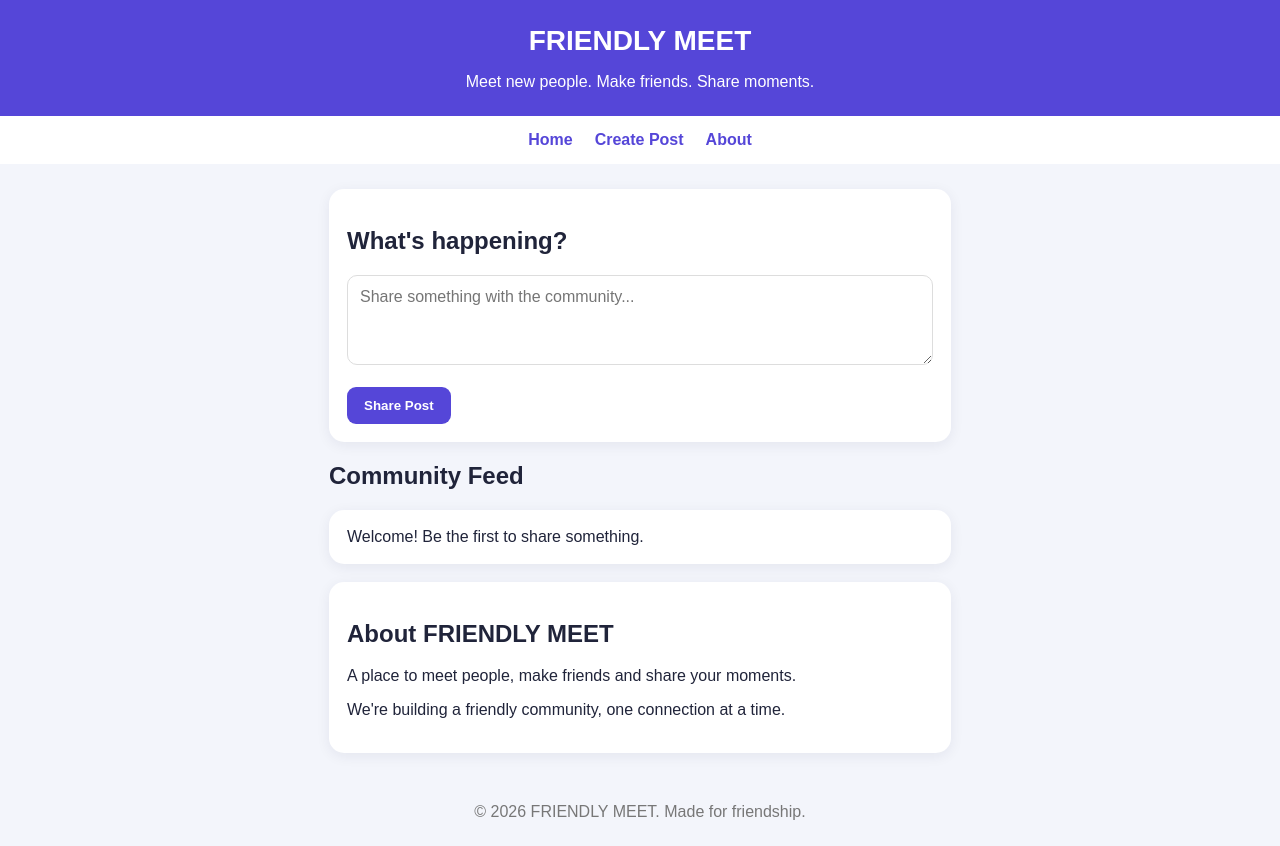
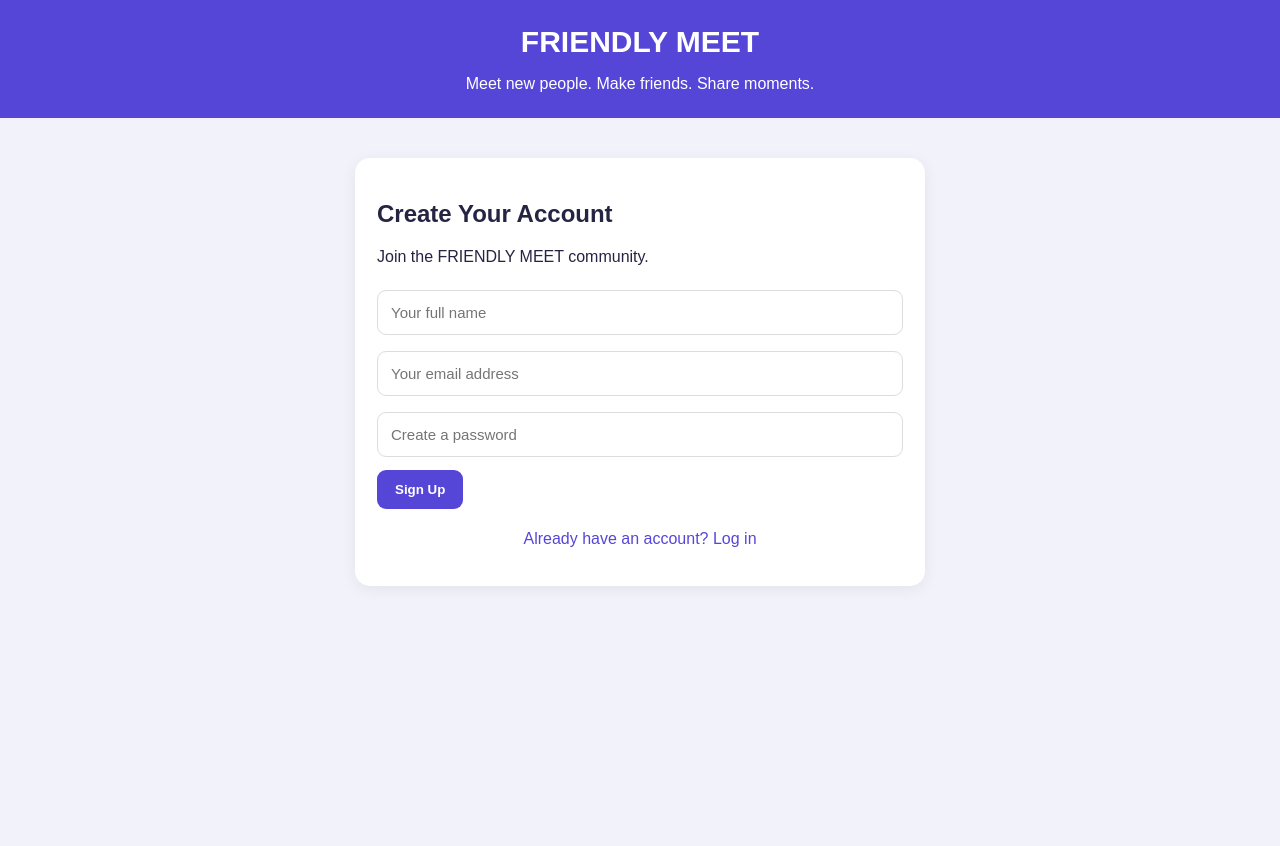
Before and after one commit to kuwaitson001/Friendly-Meet, a plain HTML site: page index.html in a window 1280 px wide. After the commit the page ends 800 px from the top, so only its background shows below. Drawn offline with Linux system fonts and the light colour scheme.

Commit message:
Refactor HTML structure and styles for FRIENDLY MEET

```diff
--- a/index.html
+++ b/index.html
@@ -5,68 +5,20 @@
 <meta name="viewport" content="width=device-width, initial-scale=1.0">
 <title>FRIENDLY MEET</title>
 <style>
-* { box-sizing: border-box; }
-body {
-  margin: 0;
-  background: #f3f5fb;
-  color: #20243a;
-  font-family: Arial, sans-serif;
-}
-header {
-  background: #5546d8;
-  color: white;
-  padding: 25px;
-  text-align: center;
-}
-header h1 { margin: 0; font-size: 28px; }
-header p { margin-bottom: 0; }
-nav {
-  display: flex;
-  justify-content: center;
-  gap: 22px;
-  background: white;
-  padding: 15px;
-  position: sticky;
-  top: 0;
-}
-nav a {
-  color: #5546d8;
-  text-decoration: none;
-  font-weight: bold;
-}
-main {
-  max-width: 650px;
-  margin: 25px auto;
-  padding: 0 14px;
-}
-.card {
-  background: white;
-  padding: 18px;
-  border-radius: 15px;
-  margin-bottom: 18px;
-  box-shadow: 0 3px 14px #18204412;
-}
-textarea {
-  width: 100%;
-  min-height: 90px;
-  padding: 12px;
-  border: 1px solid #ddd;
-  border-radius: 10px;
-  font: inherit;
-}
-button {
-  background: #5546d8;
-  color: white;
-  border: 0;
-  padding: 11px 17px;
-  border-radius: 9px;
-  font-weight: bold;
-  cursor: pointer;
-}
-.post { line-height: 1.5; }
-.post small { color: #777; }
-.actions { display: flex; gap: 10px; margin-top: 12px; }
-.actions button { background: #eee; color: #4032b7; }
+*{box-sizing:border-box}
+body{margin:0;font-family:Arial,sans-serif;background:#f2f3fa;color:#252442}
+header{background:#5546d8;color:white;text-align:center;padding:25px}
+header h1{margin:0;font-size:30px}
+header p{margin-bottom:0}
+main{max-width:600px;margin:25px auto;padding:15px}
+.card{background:white;padding:22px;border-radius:15px;margin-bottom:18px;box-shadow:0 3px 15px #0001}
+input,textarea{width:100%;padding:13px;margin:8px 0;border:1px solid #ddd;border-radius:9px;font-size:15px}
+button{background:#5546d8;color:white;border:0;padding:12px 18px;border-radius:9px;font-weight:bold;cursor:pointer;margin:5px 0}
+button:hover{background:#4032b7}
+.switch{text-align:center;color:#5546d8;cursor:pointer}
+.hidden{display:none}
+.post{border-bottom:1px solid #eee;padding:15px 0}
+small{color:#777}
 </style>
 </head>
 <body>
@@ -76,94 +28,90 @@ button {
 <p>Meet new people. Make friends. Share moments.</p>
 </header>
 
-<nav>
-<a href="#home">Home</a>
-<a href="#create">Create Post</a>
-<a href="#about">About</a>
-</nav>
+<main>
 
-<main id="home">
-<section class="card" id="create">
-<h2>What's happening?</h2>
-<textarea id="postText" placeholder="Share something with the community..."></textarea>
-<br><br>
-<button onclick="addPost()">Share Post</button>
+<section class="card" id="signup">
+<h2>Create Your Account</h2>
+<p>Join the FRIENDLY MEET community.</p>
+<input id="newName" placeholder="Your full name">
+<input id="newEmail" type="email" placeholder="Your email address">
+<input id="newPassword" type="password" placeholder="Create a password">
+<button onclick="register()">Sign Up</button>
+<p class="switch" onclick="showLogin()">Already have an account? Log in</p>
 </section>
 
+<section class="card hidden" id="login">
+<h2>Welcome Back!</h2>
+<input id="loginEmail" type="email" placeholder="Your email address">
+<input id="loginPassword" type="password" placeholder="Your password">
+<button onclick="login()">Log In</button>
+<p class="switch" onclick="showSignup()">Create a new account</p>
+</section>
+
+<section class="hidden" id="community">
+<div class="card">
+<h2 id="welcome"></h2>
+<p>You're part of FRIENDLY MEET!</p>
+<button onclick="logout()">Log Out</button>
+</div>
+
+<div class="card">
+<h2>Share a Moment</h2>
+<textarea id="postText" placeholder="What's happening?"></textarea>
+<button onclick="addPost()">Share Post</button>
+</div>
+
+<div class="card">
 <h2>Community Feed</h2>
-<div id="feed"></div>
+<div id="feed">Welcome to our community!</div>
+</div>
+</section>
 
-<section class="card" id="about">
-<h2>About FRIENDLY MEET</h2>
-<p>A place to meet people, make friends and share your moments.</p>
-<p>We're building a friendly community, one connection at a time.</p>
-</section>
 </main>
 
-<footer style="text-align:center;padding:25px;color:#777">
-© 2026 FRIENDLY MEET. Made for friendship.
-</footer>
-
 <script>
-let posts = JSON.parse(localStorage.getItem("friendlyPosts") || "[]");
-
-function showPosts() {
-  const feed = document.getElementById("feed");
-  feed.innerHTML = "";
-
-  if (posts.length === 0) {
-    feed.innerHTML = '<div class="card">Welcome! Be the first to share something.</div>';
+function showLogin(){
+document.getElementById("signup").classList.add("hidden");
+document.getElementById("login").classList.remove("hidden");
 }
 
-  posts.forEach((post, index) => {
-    const card = document.createElement("div");
-    card.className = "card post";
-
-    const message = document.createElement("p");
-    message.textContent = post.text;
-
-    const date = document.createElement("small");
-    date.textContent = post.date;
-
-    const like = document.createElement("button");
-    like.textContent = "♥ Like (" + post.likes + ")";
-    like.onclick = () => {
-      posts[index].likes++;
-      savePosts();
-    };
-
-    card.appendChild(date);
-    card.appendChild(message);
-    card.appendChild(like);
-    feed.appendChild(card);
-  });
+function showSignup(){
+document.getElementById("login").classList.add("hidden");
+document.getElementById("signup").classList.remove("hidden");
 }
 
-function addPost() {
-  const box = document.getElementById("postText");
-  const text = box.value.trim();
+function register(){
+const name=document.getElementById("newName").value.trim();
+const email=document.getElementById("newEmail").value.trim();
+const password=document.getElementById("newPassword").value;
 
-  if (!text) {
-    alert("Write something first!");
+if(!name||!email||!password){
+alert("Please fill in all the fields.");
 return;
 }
 
-  posts.unshift({
-    text: text,
-    likes: 0,
-    date: new Date().toLocaleString()
-  });
-
-  box.value = "";
-  savePosts();
+alert("Registration screen working! Real account creation will be connected next.");
 }
 
-function savePosts() {
-  localStorage.setItem("friendlyPosts", JSON.stringify(posts));
-  showPosts();
+function login(){
+alert("Login screen working! Secure account login will be connected next.");
 }
 
-showPosts();
+function logout(){
+document.getElementById("community").classList.add("hidden");
+document.getElementById("signup").classList.remove("hidden");
+}
+
+function addPost(){
+const text=document.getElementById("postText").value.trim();
+if(!text){alert("Write something first!");return;}
+
+const post=document.createElement("p");
+post.className="post";
+post.textContent=text;
+document.getElementById("feed").prepend(post);
+document.getElementById("postText").value="";
+}
 </script>
 
 </body>
```
Lines whose indentation alone changed are shown as unchanged.
